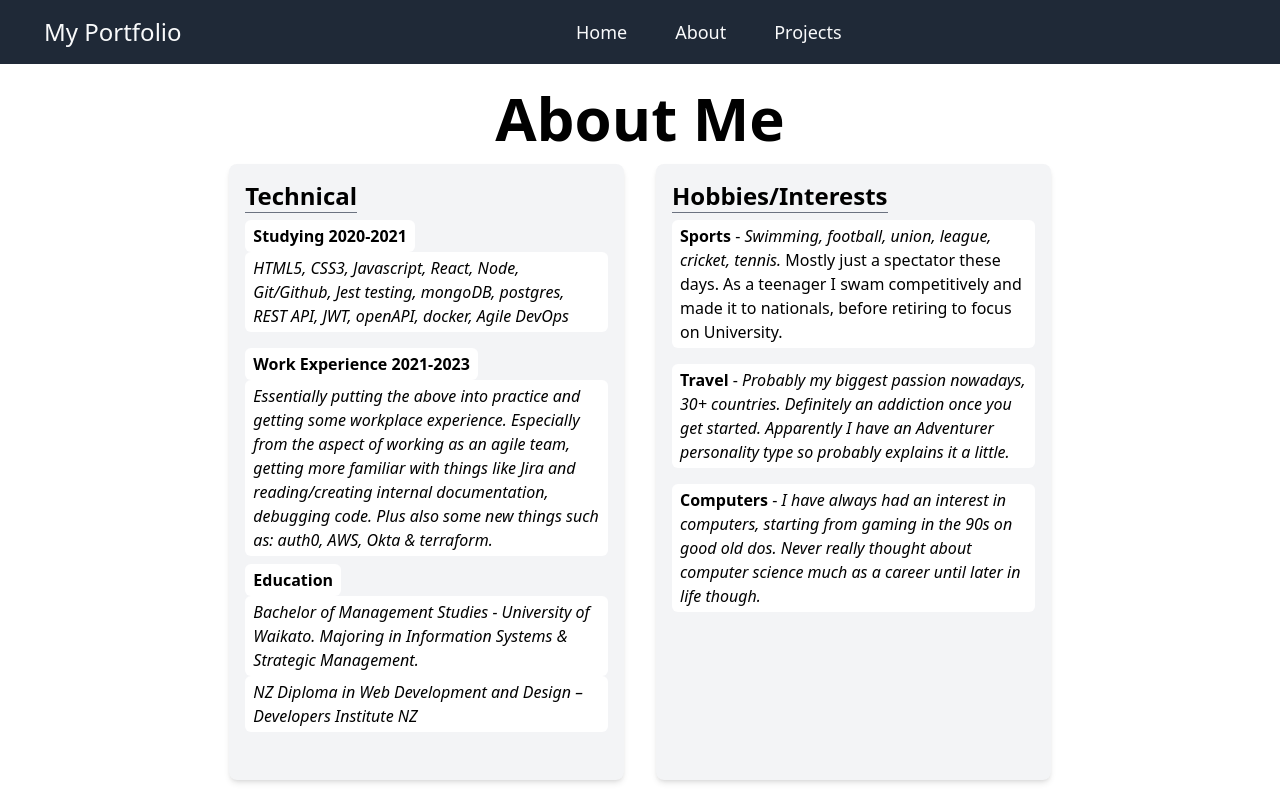
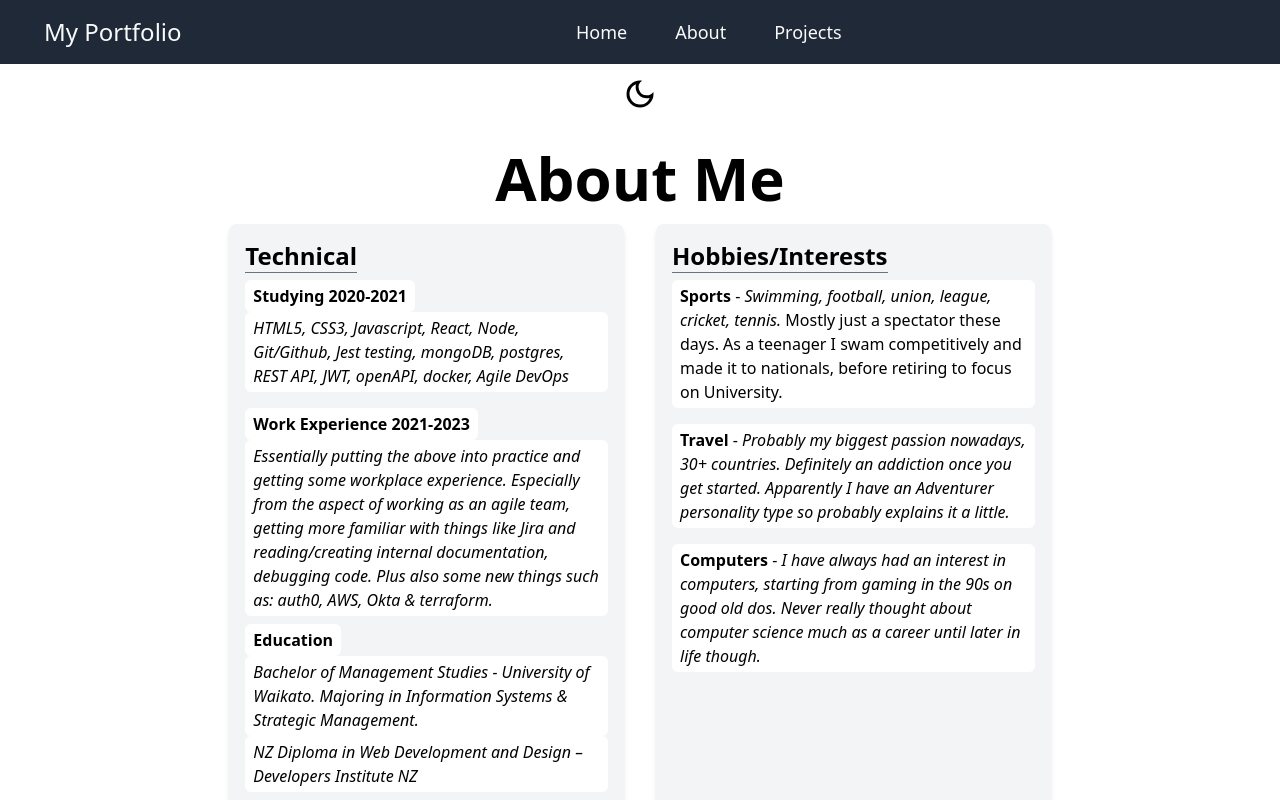
Before and after one commit to bojeans/CRA-portfolio, a React (Create React App) app in the folder app/: page /about in a window 1280 px wide. Shown: the top 800 px of the page. Built offline with nearby package versions, Linux system fonts and the light colour scheme; no server answers.

Commit message:
applying to other pages

```diff
--- a/app/src/components/About.js
+++ b/app/src/components/About.js
@@ -1,10 +1,15 @@
 import NavBar from "./NavBar";
 import Footer from "./Footer";
+import DarkModeToggle from "./DarkModeToggle";
+import { DarkModeProvider } from "./DarkModeContext";
 
 const About = () => {
   return (
-    <>
+    <DarkModeProvider>
       <NavBar />
+      <div className="flex-none mb-3">
+        <DarkModeToggle />
+      </div>
       <h1 className="text-4xl font-bold text-center mt-6 mb-4 md:text-6xl">
         About Me
       </h1>
@@ -113,7 +118,7 @@ const About = () => {
         </div>
         <Footer />
       </div>
-    </>
+    </DarkModeProvider>
   );
 };
 
--- a/app/src/components/Projects.js
+++ b/app/src/components/Projects.js
@@ -1,10 +1,15 @@
 import NavBar from "./NavBar";
 import Footer from "./Footer";
+import DarkModeToggle from "./DarkModeToggle";
+import { DarkModeProvider } from "./DarkModeContext";
 
 const Projects = () => {
   return (
-    <>
+    <DarkModeProvider>
       <NavBar />
+      <div className="flex-none mb-3">
+        <DarkModeToggle />
+      </div>
       <h1 className="text-3xl font-bold text-center mt-6 mb-4 md:text-6xl">
         Projects
       </h1>
@@ -96,7 +101,7 @@ const Projects = () => {
 
         <Footer />
       </div>
-    </>
+    </DarkModeProvider>
   );
 };
 
```
